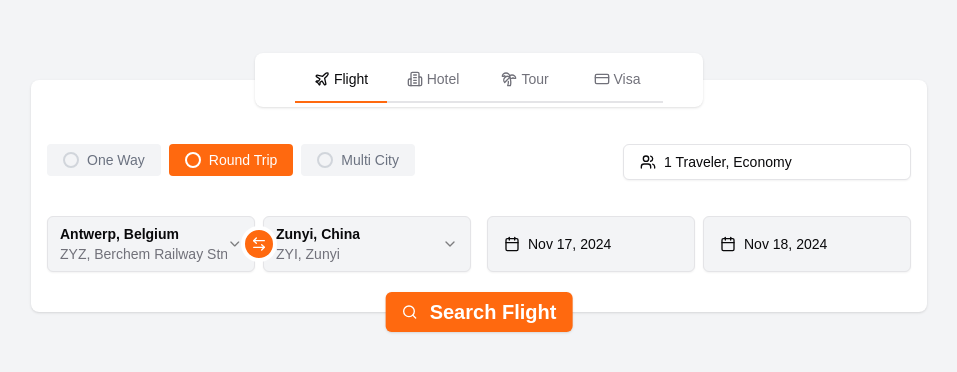
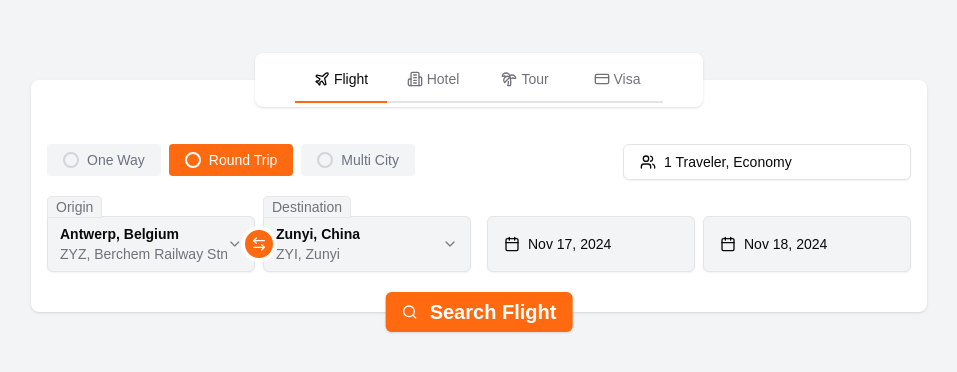
Before and after one commit to kazi331/b2c-v2, a Next.js app: page / in a window 1280 px wide. Shown: the top 372 px of the page, without its empty margins (161-1118 px from the left). Built offline with nearby package versions, Linux system fonts and the light colour scheme.

Commit message:
origin destination label added

```diff
--- a/src/components/FlightBooking/CitySelect.tsx
+++ b/src/components/FlightBooking/CitySelect.tsx
@@ -21,6 +21,7 @@ interface CitySelectProps {
   placeholder: string;
   excludeCity?: string;
   className?: string;
+  label?: string;
 }
 
 const airports = [
@@ -60,11 +61,22 @@ export function CitySelect({
   placeholder,
   excludeCity,
   className,
+  label,
 }: CitySelectProps) {
   return (
     <Select value={value} onValueChange={onChange}>
-      <SelectTrigger className={cn("w-full h-14 max-w-60 bg-gray-100 focus:ring-0", className)}>
+      <SelectTrigger
+        className={cn(
+          "w-full h-14 max-w-60 bg-gray-100 focus:ring-0 relative rounded-tl-none",
+          className
+        )}
+      >
         <SelectValue placeholder={placeholder} className="p-10" />
+        {label && (
+          <p className="absolute bottom-full left-0 ring-1 ring-gray-200 bg-gray-100 px-2 rounded-t text-muted-foreground">
+            {label}
+          </p>
+        )}
       </SelectTrigger>
       <SelectContent className=" max-w-60">
         {airports
--- a/src/components/FlightBooking/FlightSearch.tsx
+++ b/src/components/FlightBooking/FlightSearch.tsx
@@ -126,12 +126,14 @@ export function FlightBooking() {
                 onChange={setOrigin}
                 placeholder="From"
                 excludeCity={destination}
+                label="Origin"
               />
               <CitySelect
                 value={destination}
                 onChange={setDestination}
                 placeholder="To"
                 excludeCity={origin}
+                label="Destination"
               />
             </div>
             <Button
--- a/src/components/FlightBooking/MultiCityTrip.tsx
+++ b/src/components/FlightBooking/MultiCityTrip.tsx
@@ -34,7 +34,7 @@ export function MultiCityTrip({
               }
               placeholder="From"
               excludeCity={flight.destination}
-              className=""
+              label="Origin"
             />
             <CitySelect
               value={flight.destination}
@@ -43,7 +43,7 @@ export function MultiCityTrip({
               }
               placeholder="To"
               excludeCity={flight.origin}
-              className=""
+              label="Destination"
             />
 
             <DatePicker
```
